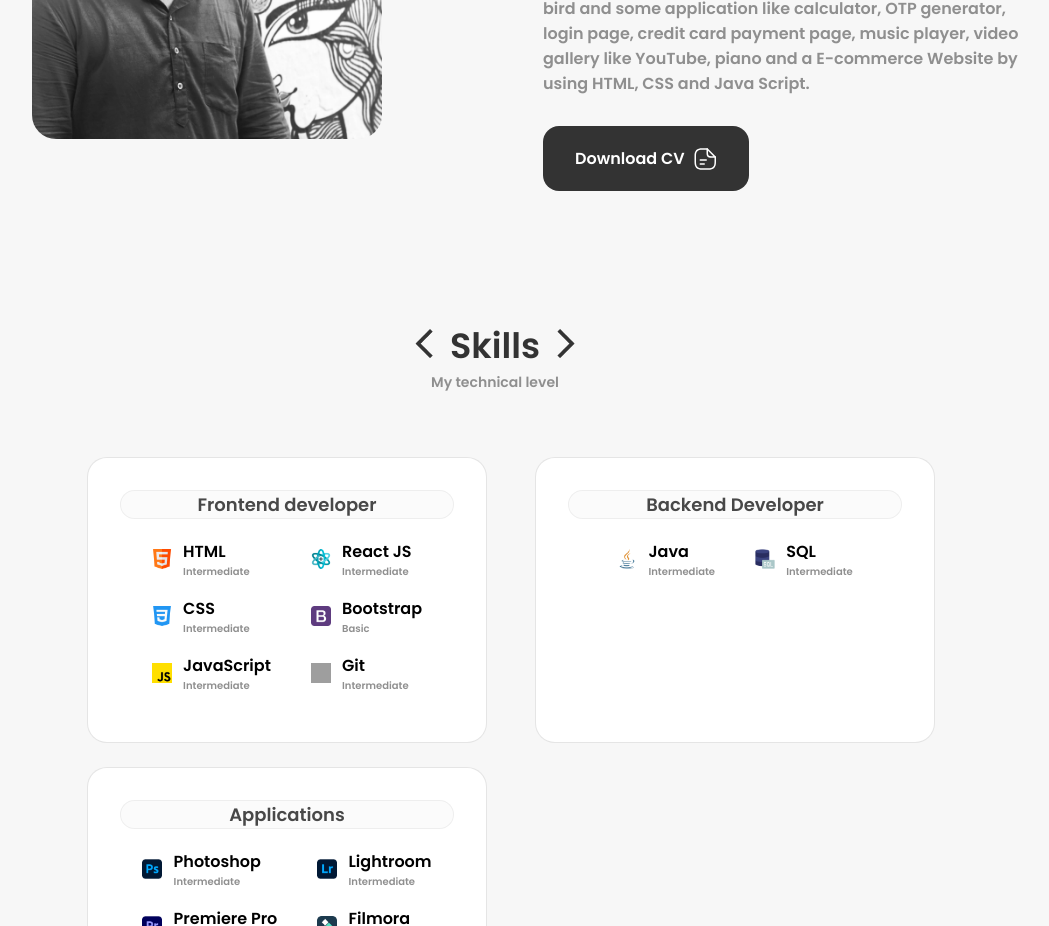
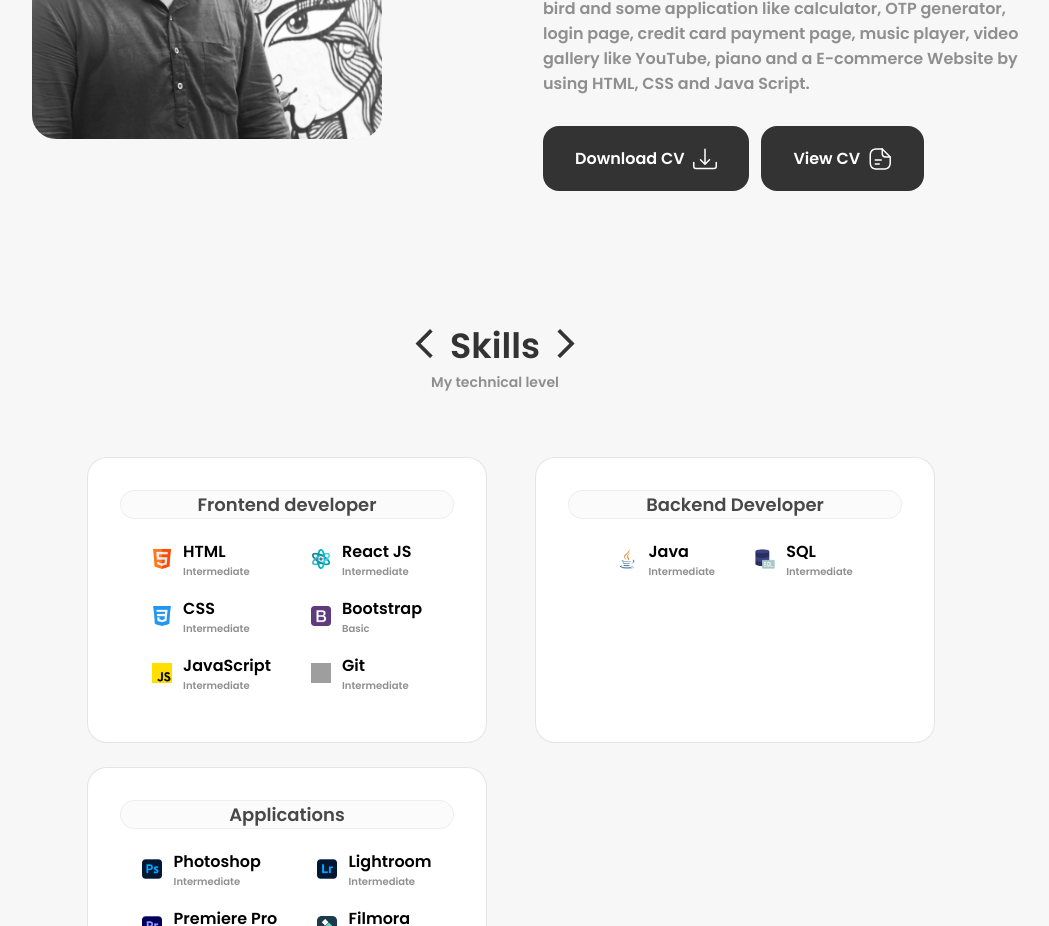
Before and after one commit to ChayanKM/Chayan-Portfolio-Website, a React (Create React App) app: page / in a window 1280 px wide. Shown: the part 1160-2086 px from the top of the page, without its empty margins (145-1194 px from the left). Built offline with nearby package versions, Linux system fonts and the light colour scheme; grey boxes are pictures that could not be loaded.

Commit message:
commit
add new feature "view responsive cv"

```diff
--- a/src/components/about/About.jsx
+++ b/src/components/about/About.jsx
@@ -26,8 +26,26 @@ const About = () => {
                 HTML, CSS and Java Script.
                 </p>
 
+                <div className='resume__container'>
+                <div className='resume__button'>
                 <a download="" href={CV} className="button button--flex">
                     Download CV
+                    <svg
+                    class="button__icon"
+                    xmlns="http://www.w3.org/2000/svg"
+                    width="24"
+                    height="24"
+                    fill="currentColor"
+                    viewBox="0 0 16 16"
+                    >
+                    <path d="M.5 9.9a.5.5 0 0 1 .5.5v2.5a1 1 0 0 0 1 1h12a1 1 0 0 0 1-1v-2.5a.5.5 0 0 1 1 0v2.5a2 2 0 0 1-2 2H2a2 2 0 0 1-2-2v-2.5a.5.5 0 0 1 .5-.5z"/>
+                    <path d="M7.646 11.854a.5.5 0 0 0 .708 0l3-3a.5.5 0 0 0-.708-.708L8.5 10.293V1.5a.5.5 0 0 0-1 0v8.793L5.354 8.146a.5.5 0 1 0-.708.708l3 3z"/>
+                    </svg>
+                  </a>
+                </div>
+                <div className='resume__button'>
+                <a download="" href="https://chayankm.github.io/Responsive-Resume-CV-Chayan/" className="button button--flex">
+                      View CV
                       <svg
                           class="button__icon"
                           xmlns="http://www.w3.org/2000/svg"
@@ -56,6 +74,8 @@ const About = () => {
                     </a>
                 </div>
                 </div>
+            </div>
+        </div>
     </section>
   )
 }
--- a/src/components/about/about.css
+++ b/src/components/about/about.css
@@ -49,6 +49,13 @@
     margin-bottom: 30px;
 }
 
+.resume__container {
+    display: flex;
+    flex-direction: row;
+    justify-content: left;
+    gap: .8rem;
+}
+
 
 /* ================== BREAKPOINTS ================== */
 /* for large devices */
@@ -73,6 +80,12 @@
         padding: 0 5rem;
         margin-bottom: 2rem;
     }
+    .resume__container {
+        display: flex;
+        flex-direction: row;
+        justify-content: center;
+        gap: .8rem;
+    }
 }
 
 /* for medium devices */
@@ -83,6 +96,22 @@
     .about__description {
         padding: 0;
     }
+    .resume__container {
+        display: flex;
+        flex-direction: row;
+        justify-content: center;
+        gap: .8rem;
+    }
+}
+
+@media screen and (max-width: 477px) {
+    .resume__container {
+        display: flex;
+        flex-direction: row;
+        justify-content: center;
+        gap: .5rem;
+    }
+
 }
 
 /* for small devices */
@@ -99,4 +128,10 @@
         padding: 1rem 1rem;
         justify-content: center;
     }
+    .resume__container {
+        display: flex;
+        flex-direction: row;
+        justify-content: space-between;
+    }
+
 }
```
Lines whose indentation alone changed are shown as unchanged.
